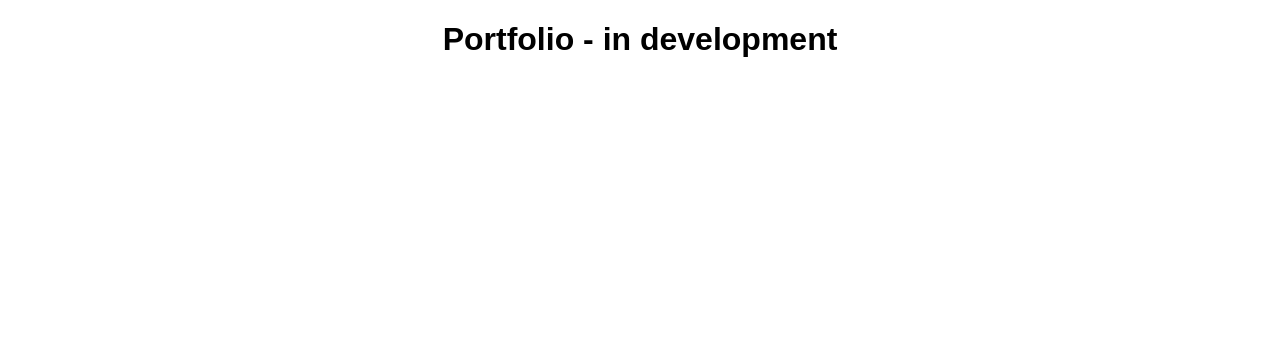
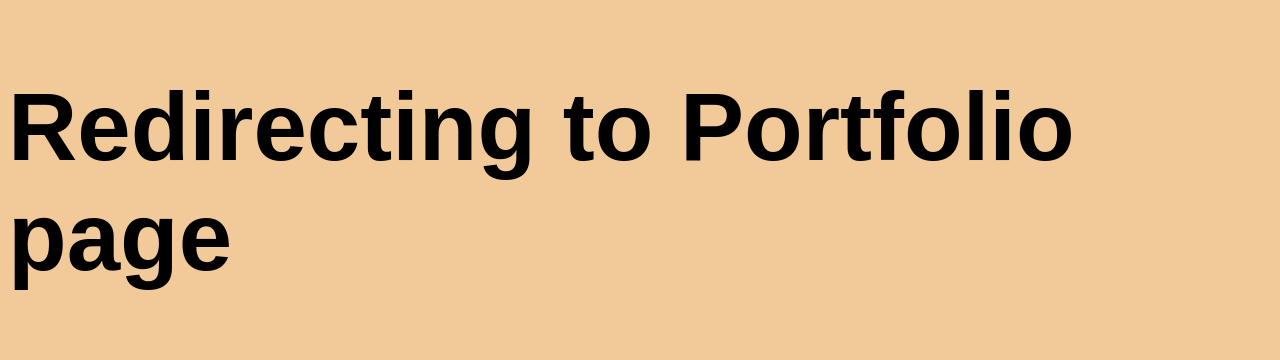
Before and after one commit to knaagar/knaagar, a plain HTML site: page index.html in a window 1280 px wide. Drawn offline with Linux system fonts and the light colour scheme.

Commit message:
Redirection

```diff
--- a/index.html
+++ b/index.html
@@ -1,12 +1,22 @@
 <!DOCTYPE html>
 <html>
-    <head>
-        <meta charset="utf-8">
-        <meta name="viewport" content= "width=device-width, initial-scale=1.0">
-        <title>K Naagar</title>
-    </head>
-    <body>
-      <h1 style="text-align:center;font-family:sans-serif;">Portfolio - in development</h1>
-
-    </body>
+   <head>
+      <title>K Naagar Portfolio</title>
+      <meta http-equiv = "refresh" content = "1; url = https://knaagar.repl.co/" />
+       <style>
+           body {
+               background-color: #F2CA99;
+               font-family: sans-serif;
+               display: grid;
+               align-items: center;
+               justify-content: center;
+           }
+           h1 {
+              font-size: 6em;
+           }
+       </style>
+   </head>
+   <body>
+      <h1>Redirecting to Portfolio page</h1>
+   </body>
 </html>
```
